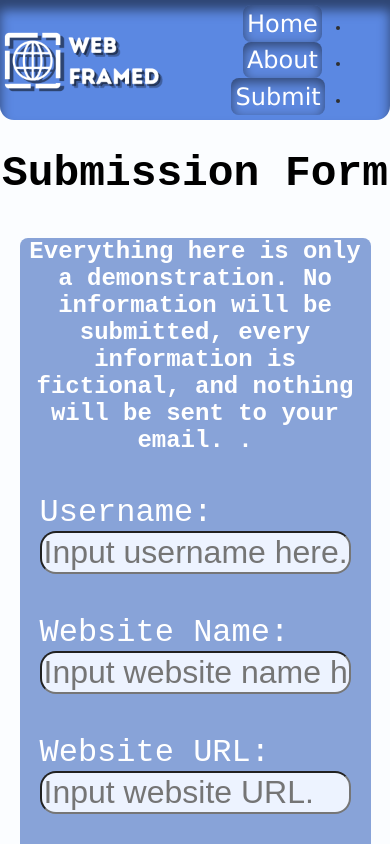
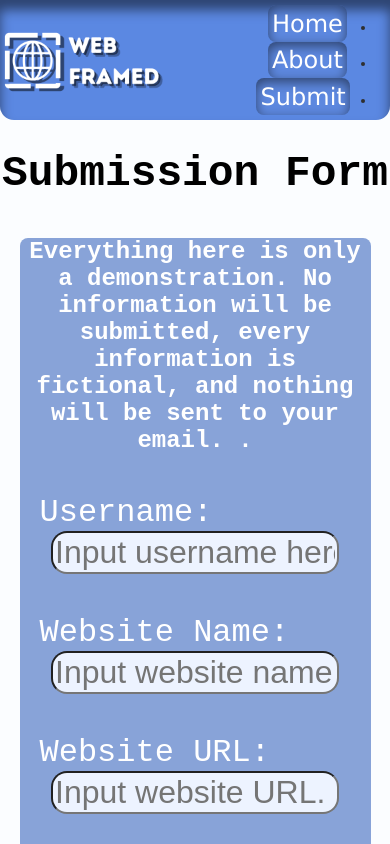
Before and after one commit to bidux6/website-gallery, a plain HTML site: page contact.html in a window 390 px wide. Shown: the top 844 px of the page. Drawn offline with Linux system fonts and the light colour scheme.

Commit message:
css changes

```diff
--- a/style.css
+++ b/style.css
@@ -237,6 +237,7 @@ input {
 #website-notes {
    flex: 1.5;
    font-size: 1.5em;
+
 }
 @media (max-width: 540px) {
     .site-unit {
@@ -268,7 +269,8 @@ input {
 
     }
     .nav-button {
-        margin: auto 20%;
+        margin: auto 0;
+        font-size: 1em;
     }
 
     .file-input {
@@ -289,5 +291,10 @@ input {
     width: 50%;
     margin: 0 auto;
     }
+    input, label textarea{
+        max-width: 90%;
+        margin: 0 auto;
 
+
+    }
 }
```
